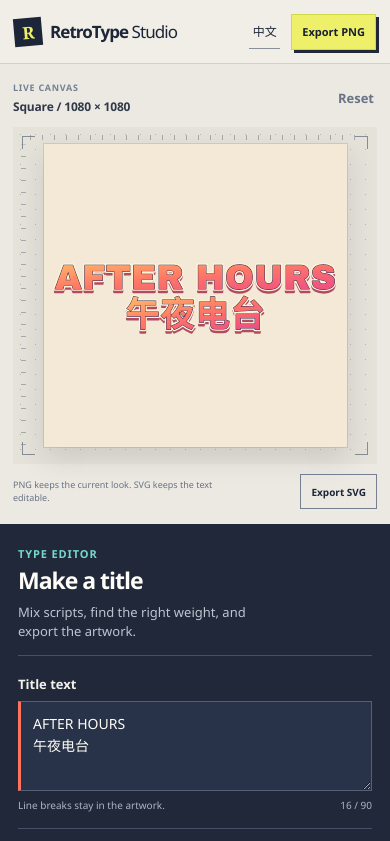
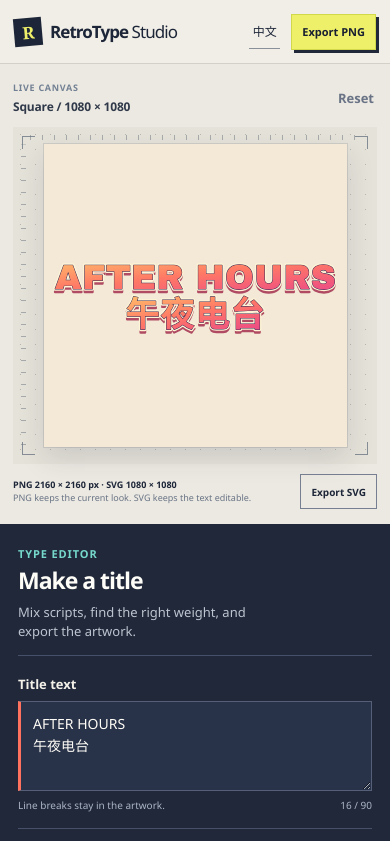
Before and after one commit to LydiaTools/retrotype-studio, a plain HTML site: page index.html in a window 390 px wide. Shown: the top 841 px of the page. Drawn offline with Linux system fonts and the light colour scheme.

Commit message:
Show actual PNG and SVG export dimensions

```diff
--- a/app.js
+++ b/app.js
@@ -83,6 +83,7 @@ const els = {
   transparent: document.querySelector("#transparent"),
   dimensions: document.querySelector("#canvasDimensions"),
   canvasLabel: document.querySelector("#canvasLabel"),
+  exportDimensions: document.querySelector("#exportDimensions"),
   charCount: document.querySelector("#charCount"),
   exportHint: document.querySelector("#exportHint"),
   languageButton: document.querySelector("#languageButton")
@@ -185,6 +186,7 @@ function buildArtwork() {
   els.dimensions.textContent = `${width} × ${height}`;
   const ratioLabel = tr(ratio);
   els.canvasLabel.textContent = `${ratioLabel} / ${width} × ${height}`;
+  els.exportDimensions.textContent = `PNG ${width * 2} × ${height * 2} px · SVG ${width} × ${height}`;
   els.sizeValue.textContent = `${els.size.value}%`;
   els.spacingValue.textContent = String(spacing);
   els.charCount.textContent = `${text.length} / 90`;
--- a/index.html
+++ b/index.html
@@ -92,7 +92,7 @@
             </div>
             <span class="crop-mark crop-tl" aria-hidden="true"></span><span class="crop-mark crop-tr" aria-hidden="true"></span><span class="crop-mark crop-bl" aria-hidden="true"></span><span class="crop-mark crop-br" aria-hidden="true"></span>
           </div>
-          <div class="preview-footer"><p id="exportHint" role="status" aria-live="polite" data-copy="exportHint">PNG keeps the current look. SVG keeps the text editable.</p><button id="exportSvg" class="button button-outline" type="button" data-copy="exportSvg">Export SVG</button></div>
+          <div class="preview-footer"><div class="export-details"><p id="exportDimensions">PNG 2160 × 2160 px · SVG 1080 × 1080</p><p id="exportHint" role="status" aria-live="polite" data-copy="exportHint">PNG keeps the current look. SVG keeps the text editable.</p></div><button id="exportSvg" class="button button-outline" type="button" data-copy="exportSvg">Export SVG</button></div>
         </section>
       </main>
       <footer class="app-footer"><span data-copy="footer">An independent title-art editor. No account or AI service.</span><a href="https://github.com/LydiaTools/retrotype-studio/issues/new" data-copy="feedback">Report an issue</a><span>v0.1.1</span></footer>
--- a/styles.css
+++ b/styles.css
@@ -169,6 +169,7 @@ input[type="color"] { width: 28px; height: 25px; padding: 2px; border: 1px solid
 .crop-br { right: 17px; bottom: 17px; border-width: 0 1px 1px 0; }
 .preview-footer { width: min(100%, 900px); display: flex; align-items: center; justify-content: space-between; gap: 18px; margin: 15px auto 0; }
 .preview-footer p { margin: 0; color: #687385; font-size: 11px; line-height: 1.4; }
+.preview-footer #exportDimensions { color: var(--ink); font-weight: 700; }
 .app-footer { min-height: 44px; display: flex; align-items: center; justify-content: space-between; gap: 14px; padding: 8px 34px; border-top: 1px solid #d3d0c8; color: #737b87; background: #f1eee7; font-size: 10px; }
 .app-footer a { color: var(--ink); font-weight: 700; text-underline-offset: 2px; }
 .app-footer a:hover { color: #6b456e; }
@@ -209,7 +210,8 @@ input[type="color"] { width: 28px; height: 25px; padding: 2px; border: 1px solid
   .crop-bl { bottom: 9px; left: 9px; }
   .crop-br { right: 9px; bottom: 9px; }
   .preview-footer { margin-top: 10px; gap: 8px; }
-  .preview-footer p { max-width: 62%; font-size: 9px; }
+  .preview-footer .export-details { max-width: 68%; }
+  .preview-footer p { font-size: 9px; }
   .preview-footer .button { min-height: 35px; padding: 0 10px; font-size: 10px; }
   .controls { overflow: visible; padding: 22px 18px; }
   .controls-intro { padding-bottom: 15px; }
```
Also changed, not shown: README.zh-CN.md (+1 -1 lines), README.md.
